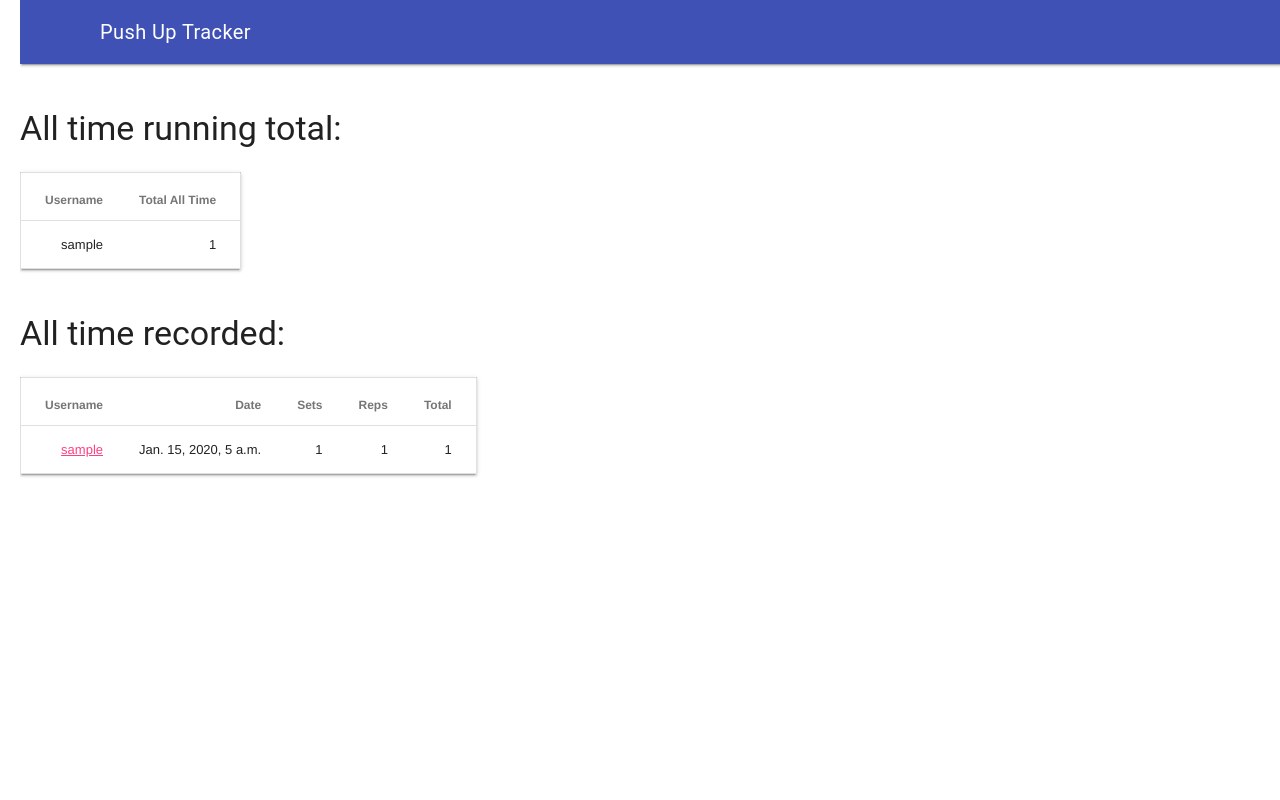
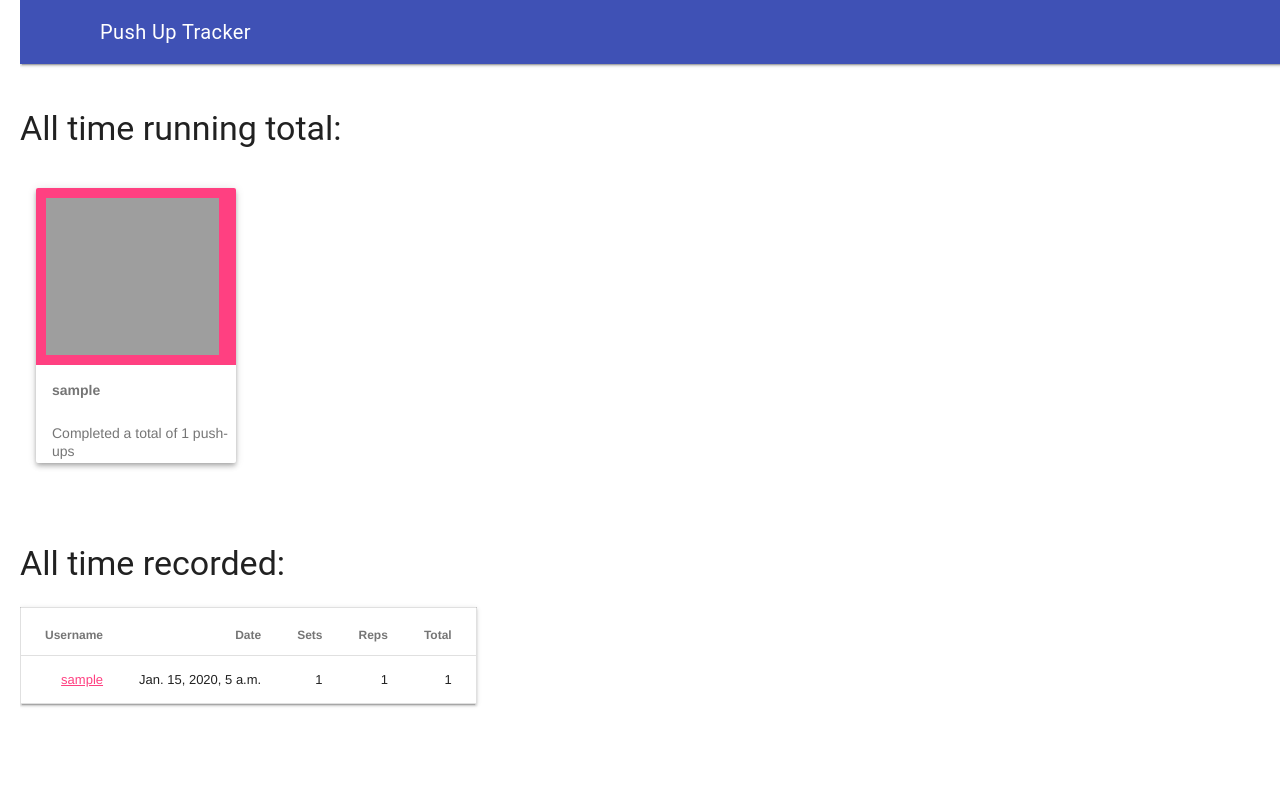
Before and after one commit to cgeorgiades27/puc, a Django app: page / in a window 1280 px wide. Run offline with Django 3.2, Linux system fonts and the light colour scheme; tables that the repository leaves empty hold one stand-in row (values such as "Sample post"); grey boxes are pictures that could not be loaded.

Commit message:
--mdcards

```diff
--- a/tracker/templates/tracker/workout_log.html
+++ b/tracker/templates/tracker/workout_log.html
@@ -2,20 +2,24 @@
 {% block content %}
 <br>
 <h3>All time running total:</h3>
-<row>
-<table class="mdl-data-table mdl-js-data-table mdl-shadow--2dp">
-  <tr>
-    <th>Username</th>
-    <th>Total All Time</th>
-  </tr>
-  {% for x in group10k %}
-  <tr>
-      <td>{{ x.user__username }}</a></td>
-    <td>{{ x.total }}</td>
-  </tr>
-  {% endfor %}
-</table>
-</row>
+<div class="mdl-grid">
+    {% for x in group10k %}
+        <div style="width: 210px;" class="mdl-cell mdl-cell--1-col">
+            <div style="width: 200px; height: 275px;" class="mdl-card mdl-shadow--4dp">
+              <div class="mdl-card__media"><img src="https://i.ytimg.com/vi/TONW3GOKrUY/hqdefault.jpg" width="173" height="157" border="0"
+               alt="" style="padding:10px;">
+              </div>
+              <div style="font-weight:bold" class="mdl-card__supporting-text">
+                {{ x.user__username }}
+              </div>
+              <div class="mdl-card__supporting-text">
+              Completed a total of {{ x.total }} push-ups
+              </div>
+            </div>
+        </div>
+    {% endfor %}
+</div>
+<br>
 <br>
 <h3>All time recorded:</h3>
 <table class="mdl-data-table mdl-js-data-table mdl-shadow--2dp">
```
